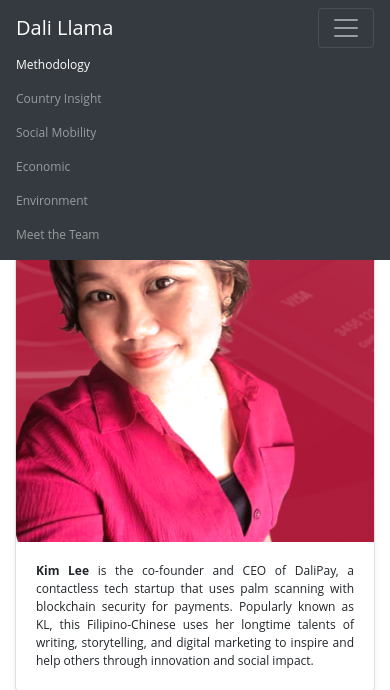
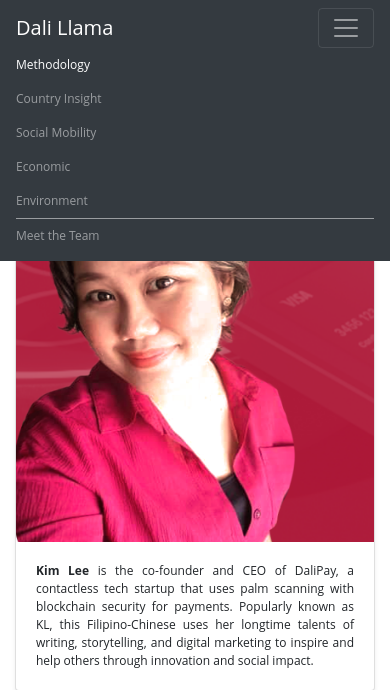
Before and after one commit to rodneymandap/dali-llama, a Flask app: page /team in a window 390 px wide, after a click that opens the changed part. Shown: the top 690 px of the page. Run offline with Flask 2, Linux system fonts and the light colour scheme; some libraries are stand-ins or nearby versions.

Commit message:
Add style class divider

```diff
--- a/static/css/app.css
+++ b/static/css/app.css
@@ -24,3 +24,14 @@ body {
 #team-title {
     font-size: 5.0vh;
 }
+
+.divider {
+    border-left: 1px solid;
+}
+
+@media (max-width: 600px) {
+    .divider {
+        border-top: 1px solid;
+        border-left: none;
+    }
+}
--- a/templates/base.html
+++ b/templates/base.html
@@ -37,7 +37,7 @@
                     <a class="nav-link" href="#">Environment</a>
                 </li>
                 <li class="nav-item">
-                    <a class="nav-link" href="/team">Meet the Team</a>
+                    <a class="nav-link divider" href="/team">Meet the Team</a>
                 </li>
             </ul>
 
```
